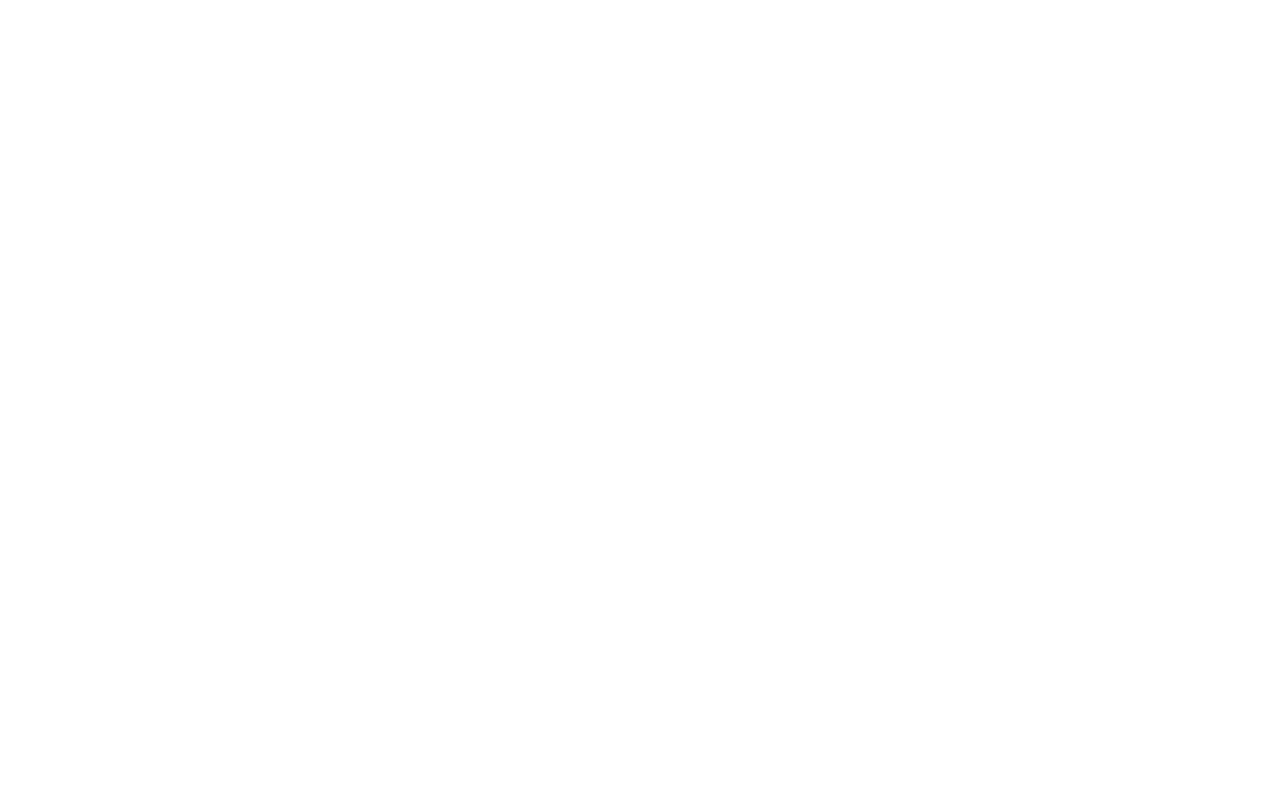
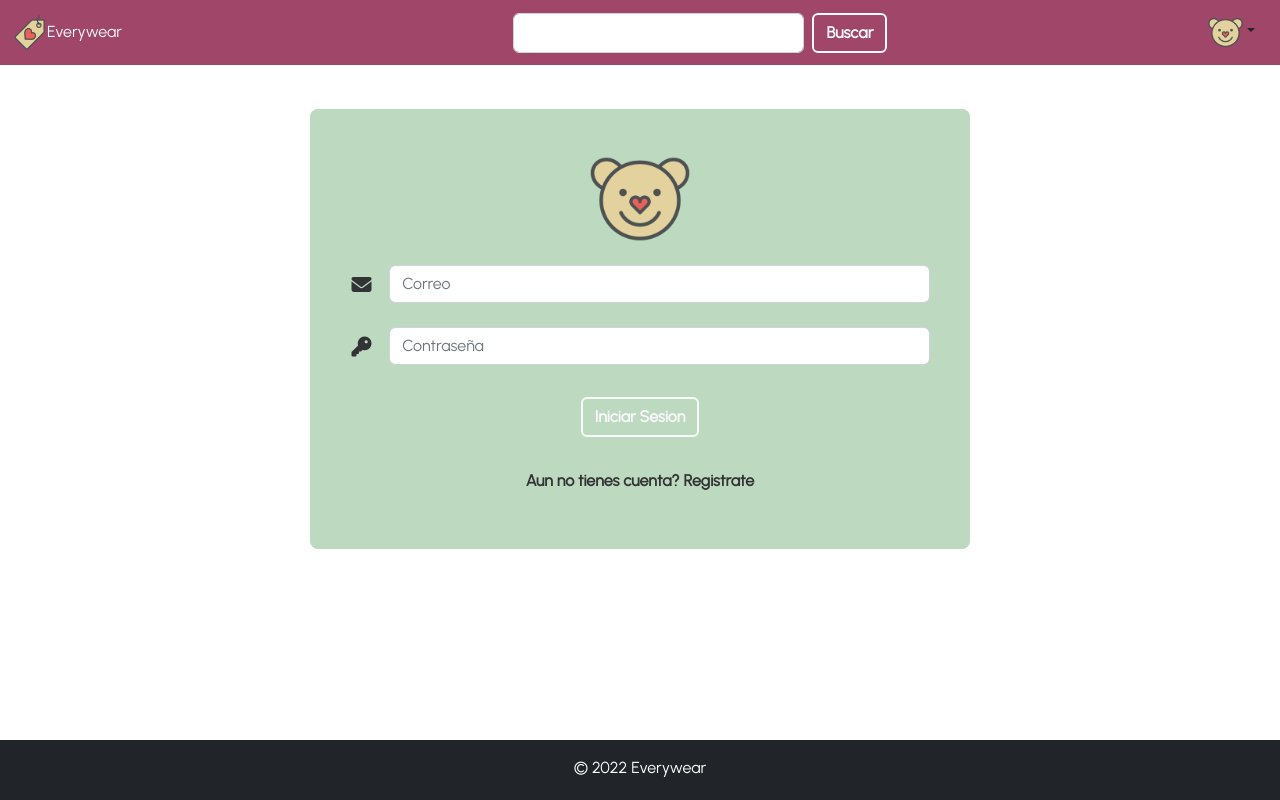
Before and after one commit to Marielele/Everywear, a React (Create React App) app in the folder client/: page /login in a window 1280 px wide. Before the commit this address had no page. Built offline with nearby package versions, Linux system fonts and the light colour scheme.

Commit message:
Inicio de sesion

```diff
--- a/client/src/App.js
+++ b/client/src/App.js
@@ -2,6 +2,7 @@ import './App.css';
 import { Route, Routes } from 'react-router-dom';
 import Home from './pages/Home';
 import Signin from './pages/Signin';
+import Login from './pages/Login';
 
 function App() {
   return (
@@ -9,6 +10,7 @@ function App() {
       <Routes>
         <Route exact path="/" element={<Home />} />
         <Route exact path="/signin" element={<Signin />} />
+        <Route exact path="/login" element={<Login />} />
       </Routes>
     </div>
   );
--- a/client/src/components/NavBar.js
+++ b/client/src/components/NavBar.js
@@ -4,9 +4,15 @@ import userIcon from '../imgs/userProvis.png';
 import { Link } from 'react-router-dom';
 
 export const NavBar = () => {
-    let isOn = false;
+
+    function endSession() {
+        sessionStorage.clear();
+    }
+
+    let activeUser = sessionStorage.getItem('activeUser');
+    activeUser = JSON.parse(activeUser);
     return (
-        isOn ? <div>
+        activeUser != null ? <div>
             <nav className="navbar navbar-expand-lg navbar-dark bg-maincolor">
                 <div className="container-fluid">
                     <div id='logazo' className='text-light' >
@@ -28,7 +34,7 @@ export const NavBar = () => {
                         <ul className="dropdown-menu dropdown-menu-end">
                             <li>
                                 <Link className="dropdown-item">
-                                    Nombre de usuario
+                                    {activeUser.username}
                                 </Link>
                             </li>
                             <li><hr className="dropdown-divider" /></li>
@@ -65,7 +71,7 @@ export const NavBar = () => {
                             </li>
                             <li><hr className="dropdown-divider" /></li>
                             <li>
-                                <Link className="dropdown-item">
+                                <Link className="dropdown-item" onClick={endSession} to={`/login`}>
                                     Cerrar Sesion
                                 </Link>
                             </li>
--- /dev/null
+++ b/client/src/pages/Login.js
@@ -0,0 +1,58 @@
+import React, { useState } from 'react'
+import { LilFooter } from '../components/LilFooter'
+import { NavBar } from '../components/NavBar'
+import { Link } from 'react-router-dom';
+import userIcon from '../imgs/userProvis.png'
+import axios from 'axios';
+import { useNavigate } from 'react-router-dom';
+
+export default function Login() {
+
+    const navigate = useNavigate();
+
+    const [email, setEmail] = useState('');
+    const [contra, setContra] = useState('');
+
+    function searchUser() {
+        var serchedU = {
+            email: email,
+            contra: contra
+        }
+        axios.post('api/user/searchuser', serchedU).then(res => {
+            //alert(res.data)
+            var activeUser = {
+                username: res.data.nombre,
+                email: res.data.email,
+                id: res.data.idU
+            }
+            sessionStorage.setItem('activeUser', JSON.stringify(activeUser))
+            navigate(`/`);
+        }).then(err => {console.log(err)})
+    }
+
+    return (
+        <div>
+            <NavBar />
+            <div className="Contenido container">
+                <br />
+                <div className="Login bg-fourthcolor">
+                    <img src={userIcon} alt='Everywear' width={100} />
+                    <form id="formLogin" name="formLogin" className='mt-3'>
+                        <div className="d-flex flex-row align-items-center mb-4">
+                            <i className="fas fa-envelope fa-lg me-3 fa-fw txt-textcolor"></i>
+                            <input type="email" id="txtCorreo" name="txtCorreo" className="form-control" placeholder="Correo" value={email} onChange={(e) => { setEmail(e.target.value) }} />
+                        </div>
+                        <div className="d-flex flex-row align-items-center mb-4">
+                            <i className="fas fa-key fa-lg me-3 fa-fw txt-textcolor"></i>
+                            <input type="password" id="txtContraseña" name="txtContraseña" className="form-control" placeholder="Contraseña" value={contra} onChange={(e) => { setContra(e.target.value) }}/>
+                        </div>
+                        <button onClick={searchUser} className="btn btn-outline-light my-2 border border-light border-2 txt-fourthcolor-hover fw-bold" id="iniciarsesion" type="button">Iniciar Sesion</button>
+                        <br /><br />
+                        <p className='fw-bold txt-textcolor'>Aun no tienes cuenta? <Link to={`/signin`} className='Link'>Registrate</Link></p>
+                    </form>
+                </div>
+            </div>
+            <LilFooter />
+        </div>
+    )
+}
--- a/client/src/pages/Signin.js
+++ b/client/src/pages/Signin.js
@@ -21,7 +21,8 @@ export default function Signin() {
         }
         console.log(usuario)
         axios.post('/api/user/createuser', usuario).then(res => {
-            alert(res.data)
+            //alert(res.data)
+            console.log(res.data)
         }).then(err => {console.log(err)})
     }
 
```
Also changed, not shown: 2 other files (tests, documents, lock files or other folders).
